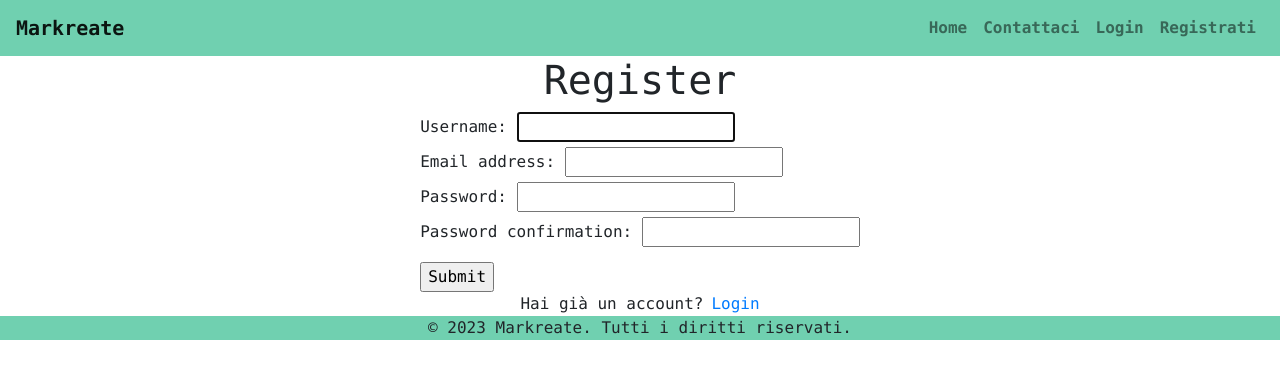
After one commit to teolotti/Markreate, a Django app: page /register/ in a window 1280 px wide. The commit adds this page. Shown: the top 379 px of the page. Run offline with Django 4.2, Linux system fonts and the light colour scheme; some libraries are stand-ins or nearby versions.

Commit message:
Added customer and some views

```diff
--- a/Markreate/urls.py
+++ b/Markreate/urls.py
@@ -24,4 +24,6 @@ urlpatterns = [
     path('admin/', admin.site.urls),
     path('home/', views.home, name='home'),
     path('', views.home, name='home'),
+    path('login/', views.loginPage, name='login'),
+    path('register/', views.registerPage, name='register'),
 ]+static(settings.MEDIA_URL, document_root=settings.MEDIA_ROOT)
--- /dev/null
+++ b/pages/forms.py
@@ -0,0 +1,12 @@
+from django.forms import ModelForm
+from django.contrib.auth.forms import UserCreationForm
+from django.contrib.auth.models import User
+from .models import Service
+from .models import Customer
+from django import forms
+
+
+class CreateCustomerForm(UserCreationForm):
+    class Meta:
+        model = Customer
+        fields = ['username', 'email', 'password1', 'password2']
--- a/pages/models.py
+++ b/pages/models.py
@@ -1,4 +1,5 @@
 from django.db import models
+from django.contrib.auth.models import User
 
 
 # Create your models here.
@@ -11,3 +12,8 @@ class Service(models.Model):
 
     def __str__(self):
         return self.title
+
+
+class Customer(User):
+    def __str__(self):
+        return self.username
--- /dev/null
+++ b/pages/templates/accounts/login.html
@@ -0,0 +1 @@
+{% extends 'base.html' %}
--- /dev/null
+++ b/pages/templates/accounts/registration.html
@@ -0,0 +1,25 @@
+{% extends 'base.html' %}
+
+{% block content %}
+    <div class="d-flex justify-content-center links">
+        <div class="user-card" style="display: flex; justify-content: center; flex-direction: column; width: 450px">
+            <div class="d-flex justify-content-center links">
+                <h1>Register</h1>
+            </div>
+            <div class="d-flex justify-content-center">
+                <form method="post" action="">
+                    {% csrf_token %}
+                    {% for field in form %}
+                        {{ field.label_tag }}
+                        {{ field }}
+                        <br>
+                    {% endfor %}
+                    <input type="submit" name="Create User" style="margin-top: 10px">
+                </form>
+            </div>
+        </div>
+    </div>
+    <div class="d-flex justify-content-center links">
+        Hai già un account? <a href="{% url 'login' %}" class="ml-2">Login</a>
+    </div>
+{% endblock %}
--- a/pages/templates/base.html
+++ b/pages/templates/base.html
@@ -23,6 +23,23 @@
                 <li class="nav-item">
                     <a class="nav-link" href="{% url 'home' %}">Home</a>
                 </li>
+                <li class="nav-item">
+                    <a class="nav-link" href="#">Contattaci</a>
+                </li>
+                <li class="nav-item">
+                    <a class="nav-link" href="#">Login</a>
+                </li>
+                <li class="nav-item">
+                    <a class="nav-link" href="#">Registrati</a>
+                </li>
+                {% if user.is_authenticated %}
+                    <li class="nav-item">
+                    <a class="nav-link" href="#">Profilo</a>
+                    </li>
+                    <li class="nav-item">
+                    <a class="nav-link" href="#">Logout</a>
+                    </li>
+                {% endif %}
             </ul>
         </div>
     </nav>
--- a/pages/views.py
+++ b/pages/views.py
@@ -1,9 +1,31 @@
 from django.shortcuts import render
 from .models import Service
+from .forms import CreateCustomerForm
+from django.contrib.auth.forms import UserCreationForm
 
 
 # Create your views here.
 
 def home(request):
     services = Service.objects.all()
-    return render(request, 'home.html', {'services': services})
+    context = {'services': services}
+    return render(request, 'home.html', context)
+
+
+def loginPage(request):
+    form = CreateCustomerForm()
+
+    context = {'form': form}
+    return render(request, 'accounts/login.html', context)
+
+
+def registerPage(request):
+    form = CreateCustomerForm()
+
+    if request.method == 'POST':
+        form = CreateCustomerForm(request.POST)
+        if form.is_valid():
+            form.save()
+
+    context = {'form': form}
+    return render(request, 'accounts/registration.html', context)
```
Also changed, not shown: db.sqlite3.
